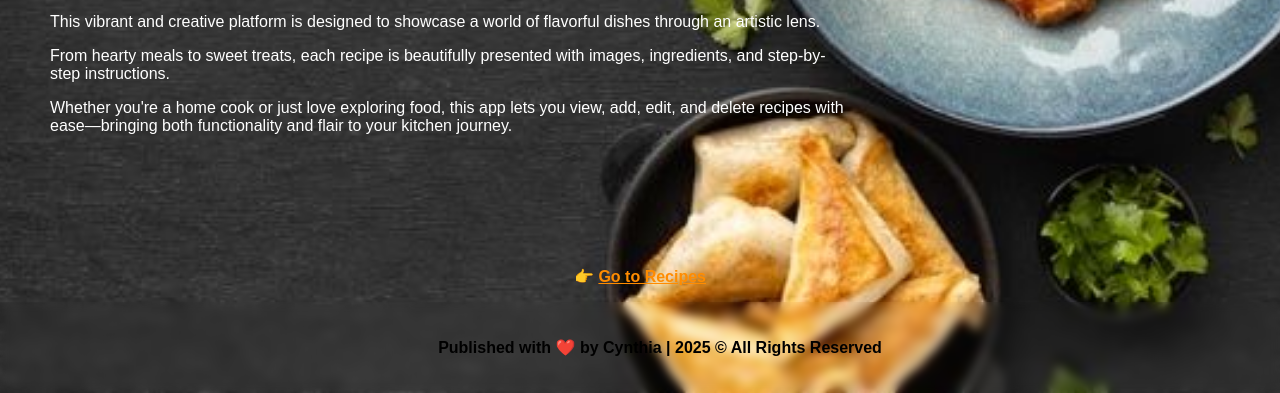
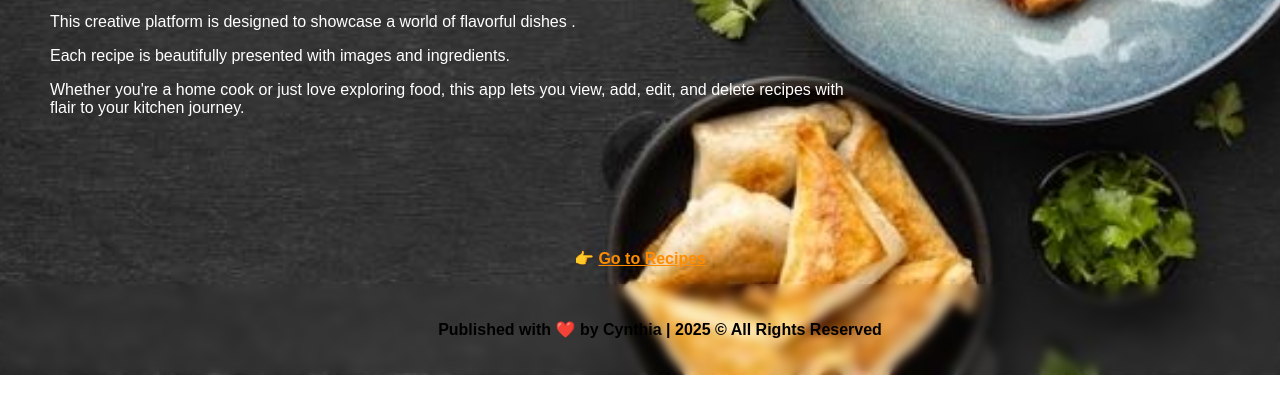
Before and after one commit to kareeeeeey/recipe-app, a plain HTML site: page index.html in a window 1280 px wide. Shown: the part 447-840 px from the top of the page. Drawn offline with Linux system fonts and the light colour scheme; no server answers.

Commit message:
fixed a sentence in class info

```diff
--- a/index.html
+++ b/index.html
@@ -20,9 +20,9 @@
       <h1>Food <span>is only</span></h1>
       <h1>ONE <span>aspect</span> of an experience</h1>
       <p>Welcome to my Recipe App!</p>
-      <p>This vibrant and creative platform is designed to showcase a world of flavorful dishes through an artistic lens.</p>
-      <p>From hearty meals to sweet treats, each recipe is beautifully presented with images, ingredients, and step-by-step instructions.</p>
-      <p>Whether you're a home cook or just love exploring food, this app lets you view, add, edit, and delete recipes with ease—bringing both functionality and flair to your kitchen journey.</p>
+      <p>This creative platform is designed to showcase a world of flavorful dishes .</p>
+      <p>Each recipe is beautifully presented with images and ingredients.</p>
+      <p>Whether you're a home cook or just love exploring food, this app lets you view, add, edit, and delete recipes with flair to your kitchen journey.</p>
     </div>
   </header>
 
```
Also changed, not shown: index.js (+7 -7 lines).
